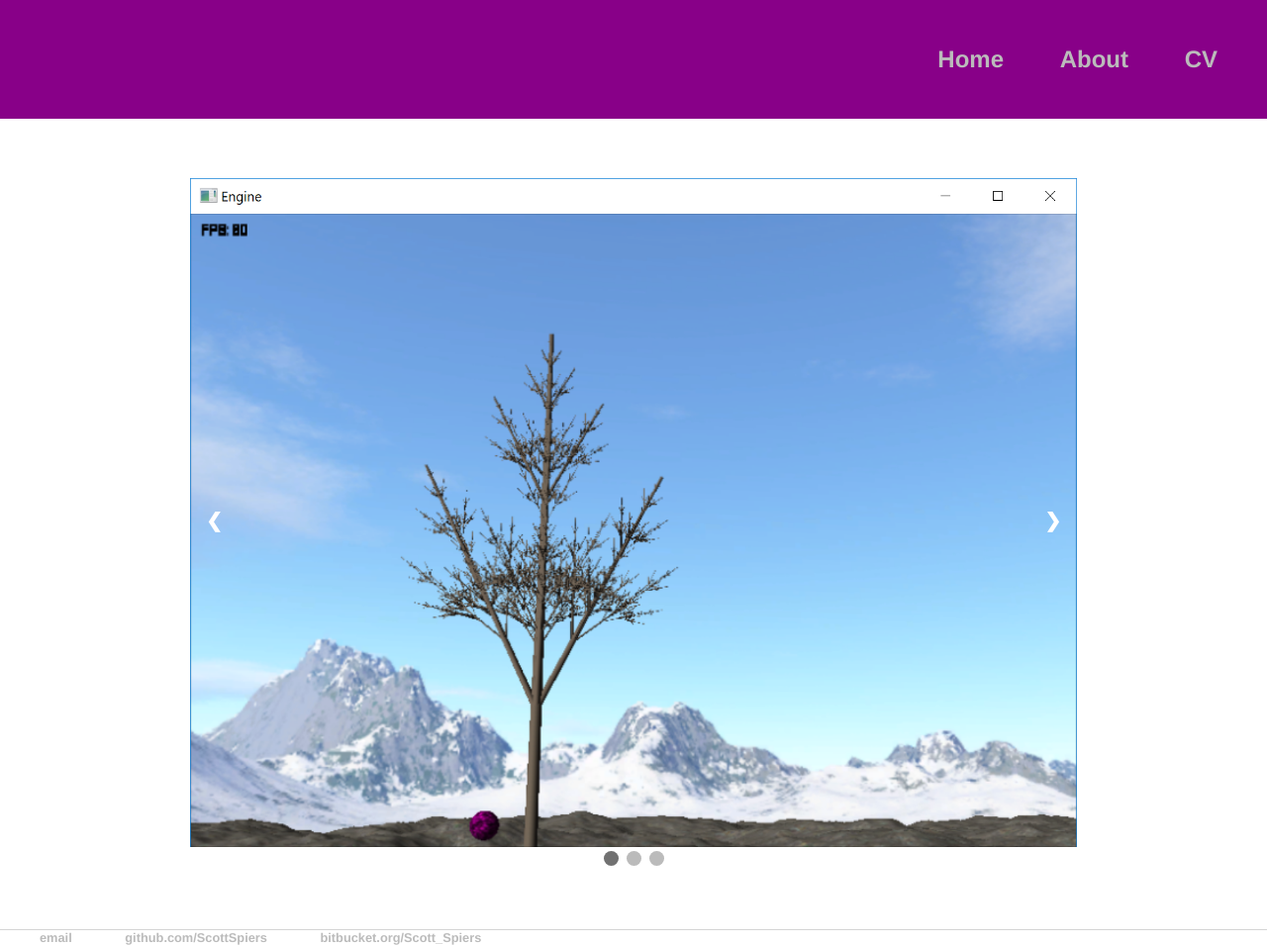
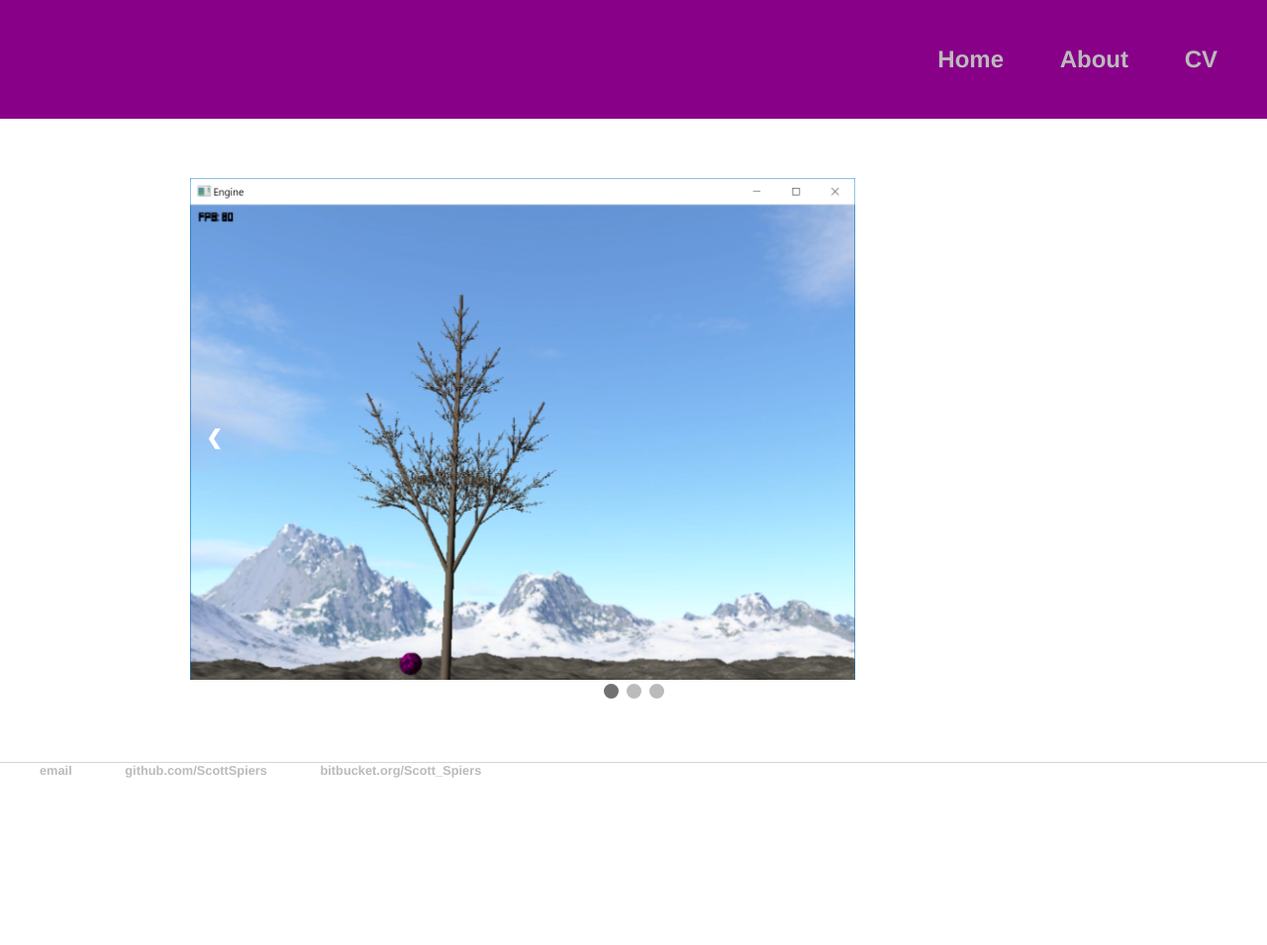
Before and after one commit to ScottSpiers/ScottSpiers.github.io, a Jekyll site: the page built from index.html, in a window 1280 px wide. Shown: the whole page at 99% size. Built offline with Jekyll 4.4.1, drawn with Linux system fonts in a browser that asks for light colours; after the commit the page ends 900 px from its top, so only the background shows below that.

Commit message:
More image tweaks...

```diff
--- a/index.html
+++ b/index.html
@@ -4,15 +4,15 @@
 ---
 <div class="slideshow-container">
     <div class="fadeSlides">
-        <img src="{{site.url}}/images/LTrees.PNG" style= "width: 100%; height: 25%;"/>
+        <img src="{{site.url}}/images/LTrees.PNG" style= "width: 75%; height: 25%;"/>
     </div>
 
     <div class="fadeSlides">
-        <img src="{{site.url}}/images/stochasticTree.PNG" style="width: 100%; height: 25%;"/>
+        <img src="{{site.url}}/images/stochasticTree.PNG" style="width: 75%; height: 25%;"/>
     </div>
 
     <div class="fadeSlides">
-        <img src="{{site.url}}/images/DynamicReflection.PNG" style="width: 100%; height: 25%;"/>
+        <img src="{{site.url}}/images/DynamicReflection.PNG" style="width: 75%; height: 25%;"/>
     </div>
 
     <a class="prev" onclick="plusSlides(-1)">&#10094;</a>
```
